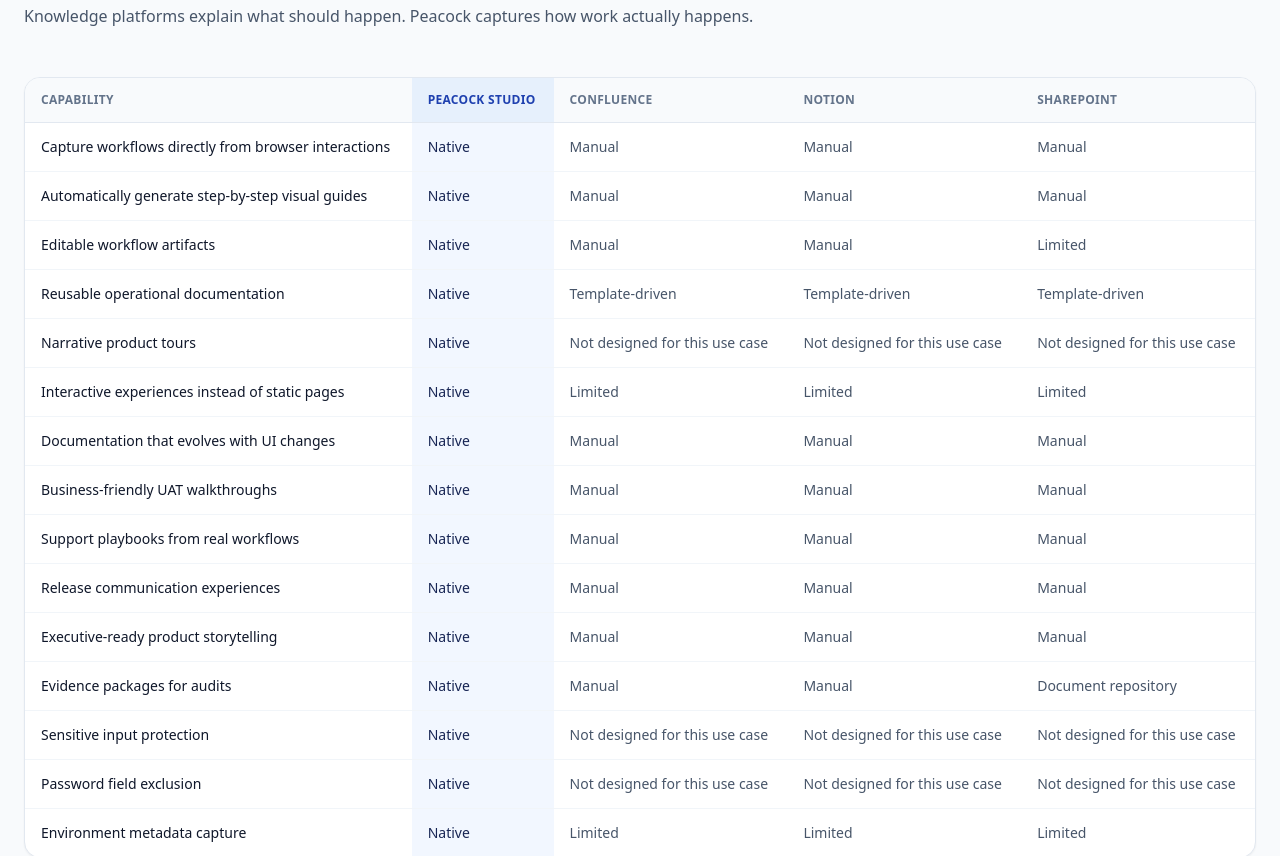
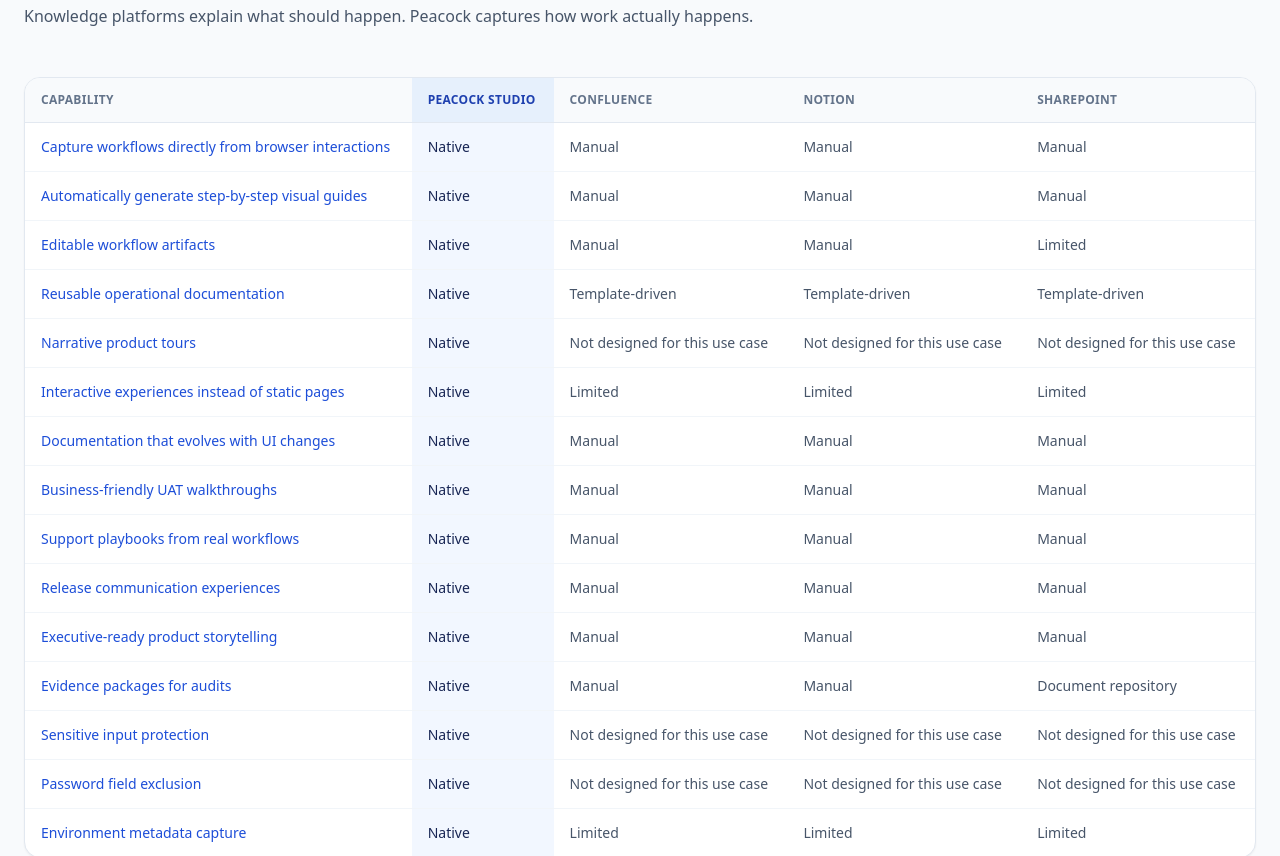
Before and after one commit to senthilkumar979/peacock-studio, a React (Vite) app in the folder packages/app/: page /landing in a window 1280 px wide. Shown: the part 10280-11136 px from the top of the page. Built offline with nearby package versions, Linux system fonts and the light colour scheme; what @react-pdf/renderer would draw is missing.

Commit message:
Updated comparision table

```diff
--- a/packages/app/src/pages/landing/PlatformComparisonSection.tsx
+++ b/packages/app/src/pages/landing/PlatformComparisonSection.tsx
@@ -44,7 +44,9 @@
                     key={column}
                     scope="col"
                     className={`px-4 py-3.5 text-xs font-semibold uppercase tracking-wide ${
-                      index === 1 ? 'bg-peacock-100/60 text-peacock-800' : 'text-slate-500'
+                      index === 1
+                        ? "bg-peacock-100/60 text-peacock-800"
+                        : "text-slate-500"
                     }`}
                   >
                     {column}
@@ -64,7 +66,7 @@
                 >
                   <th
                     scope="row"
-                    className="px-4 py-3.5 align-top font-medium text-slate-900"
+                    className="px-4 py-3.5 align-top font-medium text-blue-700"
                   >
                     {row.capability}
                   </th>
```
